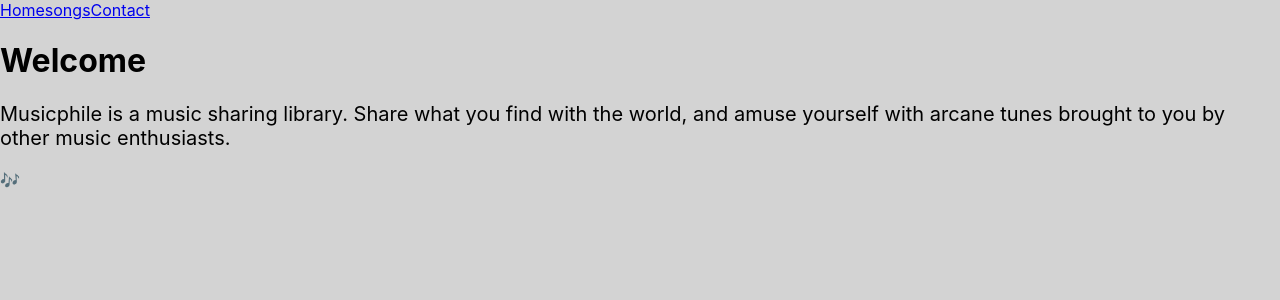
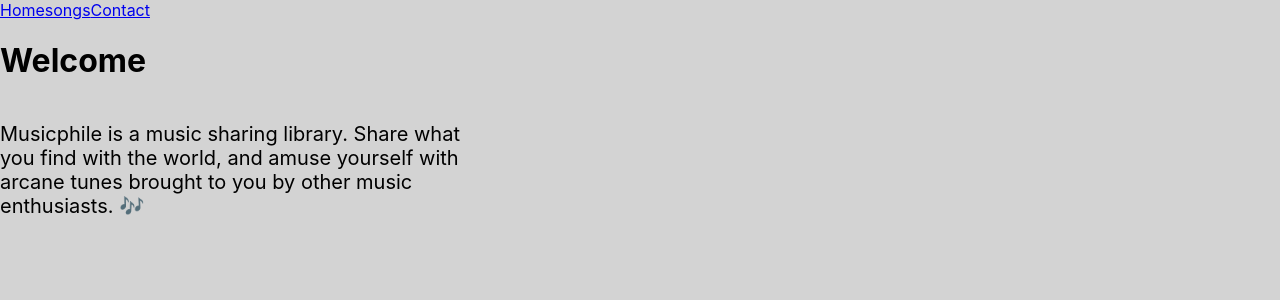
Before and after one commit to FranciscoPink/musicphile, a React (Create React App) app in the folder client/: page / in a window 1280 px wide. Shown: the top 300 px of the page. Built offline with nearby package versions, Linux system fonts and the light colour scheme.

Commit message:
Styling touch ups

```diff
--- a/client/src/screens/Home.jsx
+++ b/client/src/screens/Home.jsx
@@ -4,12 +4,11 @@ import Layout from "../components/Layout";
 function Home() {
   return (
     <Layout>
-      <div>
-        <h1>Welcome</h1>
-        <p className="musicphileDescription">Musicphile is a music sharing library. Share what you find with the world, and amuse yourself with arcane tunes brought to you by other music enthusiasts.</p>
+      <div className='homeContainer'>
+        <h1 className='welcome'>Welcome</h1>
+        <p className="musicphileDescription">Musicphile is a music sharing library. Share what you find with the world, and amuse yourself with arcane tunes brought to you by other music enthusiasts. 🎶</p>
       </div>
       <div>
-        <p>🎶</p>
       </div>
     </Layout>
   )
--- a/client/src/screens/styling.css
+++ b/client/src/screens/styling.css
@@ -17,11 +17,21 @@ body {
 /* Home.css */
 .musicphileDescription {
   font-size: 20px;
-  size: 310px;
+  width: 500px;
  }
+.homeContainer {
+ display: flex;
+ justify-content: center;
+ flex-direction: column;
+}
 
  @media screen and (max-width: 480px) {
 .shareTitle {
   font-size: 20px;
 }
+.musicphileDescription {
+
+  font-size: 15px;
+  width: 200px;
+ }
 }
```
